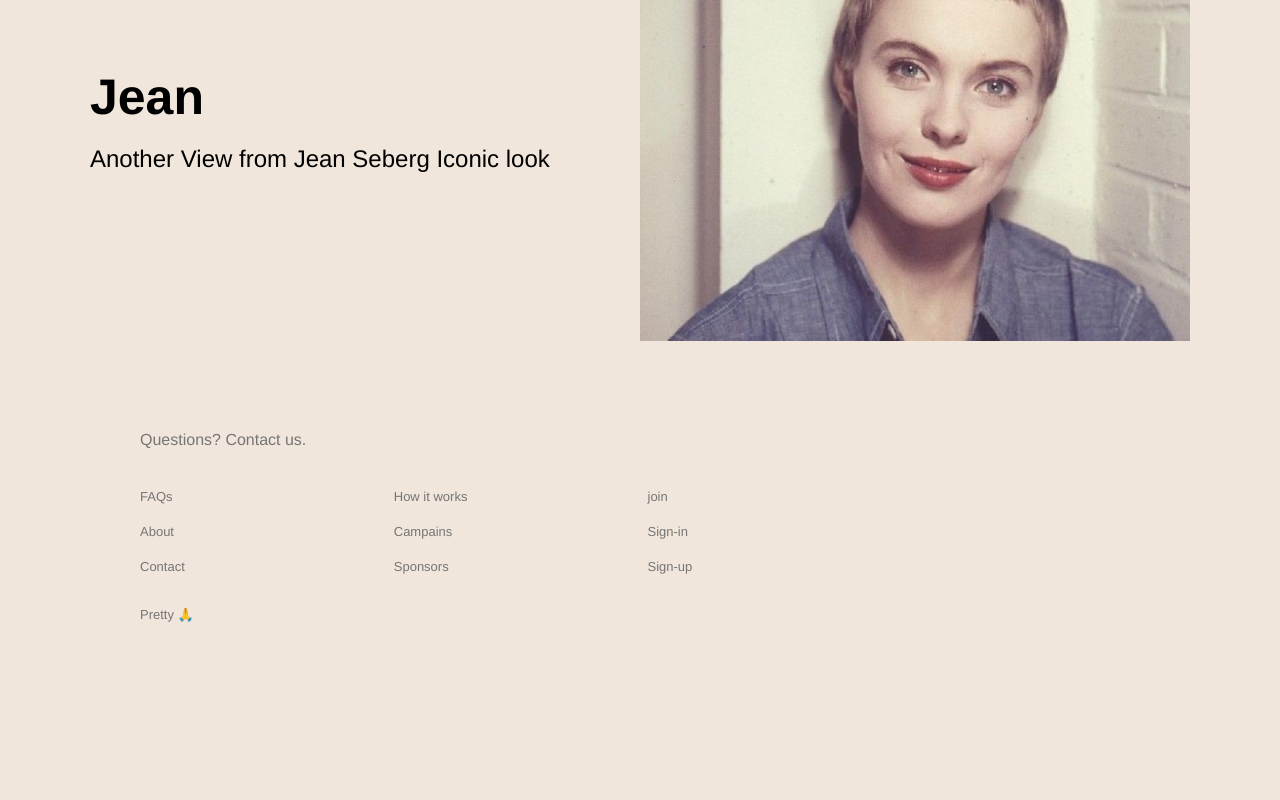
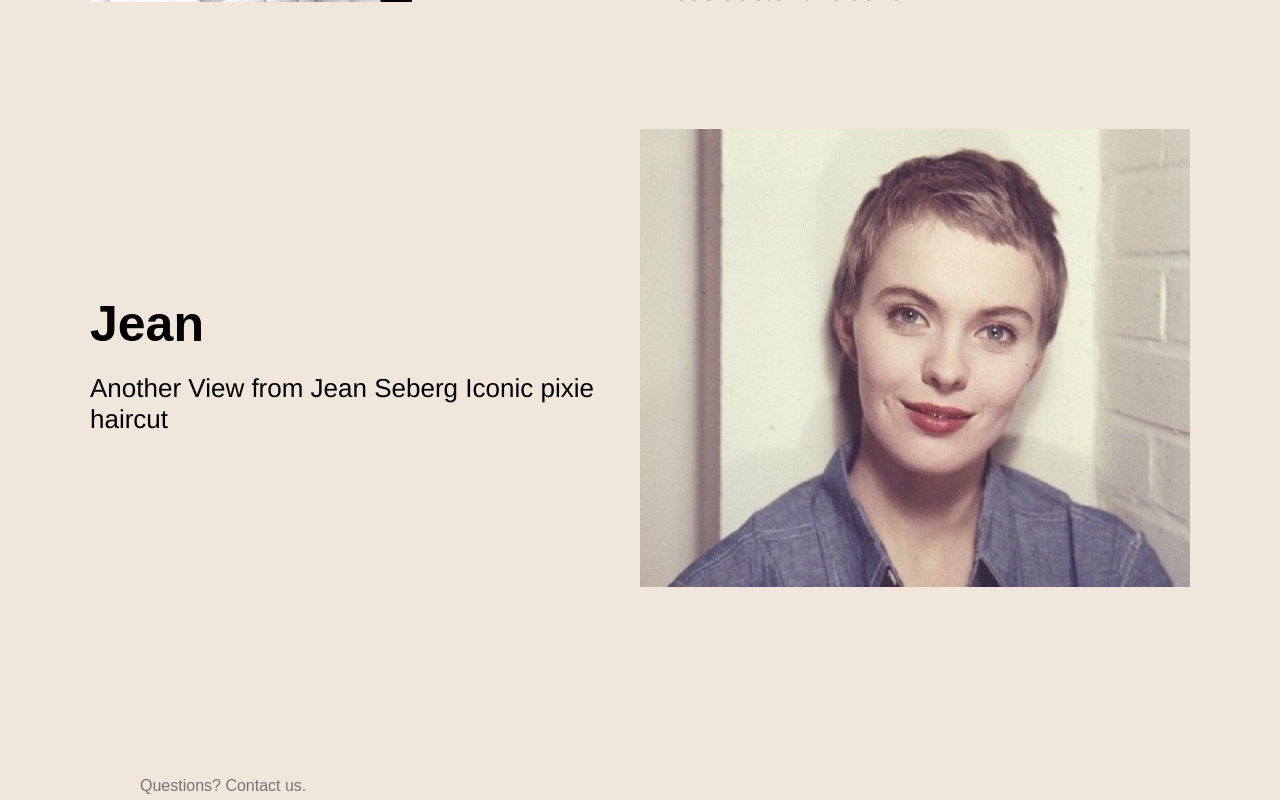
Before and after one commit to helenemartin/actions-speak-louder-than-emojis, a React (Create React App) app: page / in a window 1280 px wide. Shown: the part 1220-2020 px from the top of the page. Before the commit the page ends 1952 px from the top, so only its background shows below. Built offline with nearby package versions, Linux system fonts and the light colour scheme.

Commit message:
complete footer styling, add accordion component

```diff
--- a/public/index.html
+++ b/public/index.html
@@ -10,6 +10,7 @@
       content="Web site created using create-react-app"
     />
     <link rel="apple-touch-icon" href="%PUBLIC_URL%/logo192.png" />
+
     <!--
       manifest.json provides metadata used when your web app is installed on a
       user's mobile device or desktop. See https://developers.google.com/web/fundamentals/web-app-manifest/
--- a/src/components/footer/styles/footer.js
+++ b/src/components/footer/styles/footer.js
@@ -24,7 +24,7 @@ export const Row = styled.div`
     grid-gap: 15px;
 
     @media (max-width: 1000px) {
-        grid-template-columns: repeat(auto-fill, minmax(150px, 1fr));
+        grid-template-columns: repeat(auto-fill, minmax(40x, 3fr));
     }
 `;
 
--- a/src/components/jumbotron/styles/jumbotron.js
+++ b/src/components/jumbotron/styles/jumbotron.js
@@ -25,7 +25,7 @@ export const Pane = styled.div`;
 
 export const Item = styled.div`;
     display: flex;
-
+    padding-bottom: 100px;
 `;
 
 export const Container = styled.div`;
@@ -33,7 +33,7 @@ export const Container = styled.div`;
 
     @media (max-width: 1000px) {
         ${Item}:last-of-type h2 {
-            margin-bottom: 50px;
+            margin-bottom: 100px;
         }
     }
 
@@ -50,8 +50,9 @@ export const Title = styled.h1`;
 `;
 
 export const SubTitle = styled.h2`;
-    font-size: 26 px;
-    font-weight: normal;
+    font-family: 'Helvetica', Helvetica, sans-serif;
+    font-size: 26px;
+    font-weight: 100;
     line-height: normal;
 
     @media (max-width: 600px) {
@@ -62,4 +63,5 @@ export const SubTitle = styled.h2`;
 export const Image = styled.img`;
     max-width: 100%;
     height: auto;
+
 `;
--- /dev/null
+++ b/src/components/opt-form/index.js
@@ -0,0 +1,2 @@
+import React from 'react';
+import { }
--- a/src/containers/footer.js
+++ b/src/containers/footer.js
@@ -25,6 +25,7 @@ export function FooterContainer() {
                 </Footer.Column>
             </Footer.Row>
             <Footer.Text>Pretty 🙏</Footer.Text>
+            <Footer.Text></Footer.Text>
         </Footer>
     )
 }
--- a/src/fixtures/jumbo.json
+++ b/src/fixtures/jumbo.json
@@ -18,7 +18,7 @@
     {
       "id": 3,
       "title": "Jean",
-      "subTitle": "Another View from Jean Seberg Iconic look",
+      "subTitle": "Another View from Jean Seberg Iconic pixie haircut",
       "image": "/images/jean-seberg-2.jpg",
       "alt": "Jean Seberg Crop hair",
       "direction": "row"
--- a/src/global-styles.js
+++ b/src/global-styles.js
@@ -2,7 +2,7 @@ import { createGlobalStyle } from 'styled-components'
 
 export const GlobalStyles = createGlobalStyle`
     html, body {
-        font-family: 'Helvetica Neue', Arial, sans-serif;
+        font-family: 'Avenir', Arial, sans-serif;
         -webkit-font-smoothing: antialised;
         -moz-osx-font-smoothing: grayscale;
         background-color: #F0E6DB;
```
Also changed, not shown: src/components/accordion/styles/accordion.js (added, +9 -0 lines), src/components/accordion/index.js (added), src/components/opt-form/styles/opt-form.js (added), 1 other file (tests, documents, lock files or other folders).
